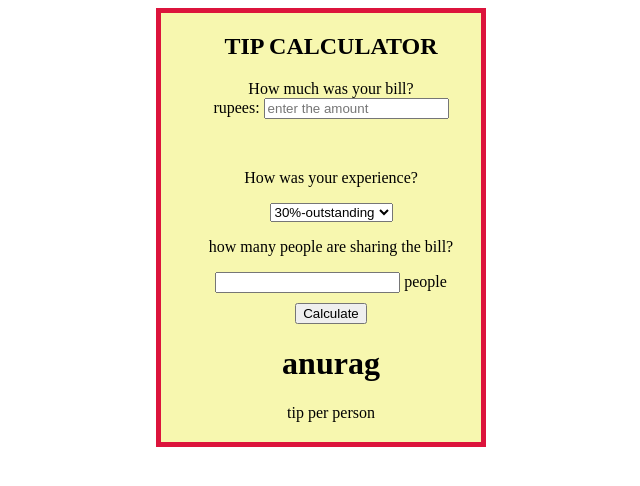
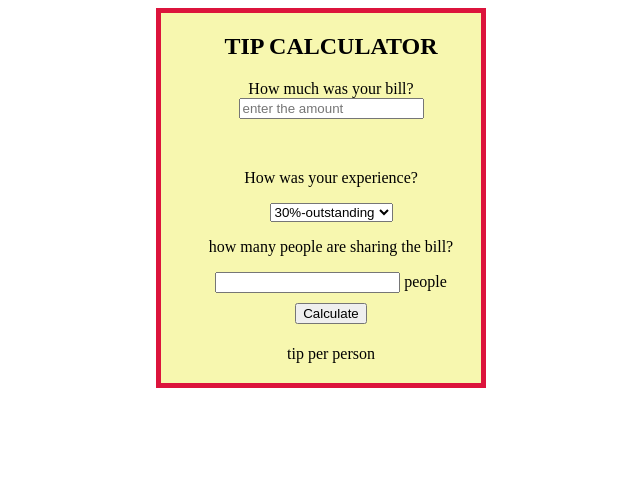
Before and after one commit to anurag9012/tipcalculator, a plain HTML site: page index.html in a window 1280 px wide. Shown: the whole page, without its empty margins (319-959 px from the left). Drawn offline with Linux system fonts and the light colour scheme.

Commit message:
minor tweaks

```diff
--- a/index.html
+++ b/index.html
@@ -13,7 +13,7 @@
     <div class="small box">
         <p class="container">
             How much was your bill? <br>
-           rupees: <input type="text" placeholder="enter the amount" name="" id="billamt">
+            <input type="text" placeholder="enter the amount" name="" id="billamt">
 
         </p>
     </div><br>
@@ -37,7 +37,7 @@
         <button style="margin-top: 10px;" onclick="tipfn()">Calculate</button>
     </div>
     <h1 id="tip">
-       anurag
+
     </h1>
     tip per person
 
```
